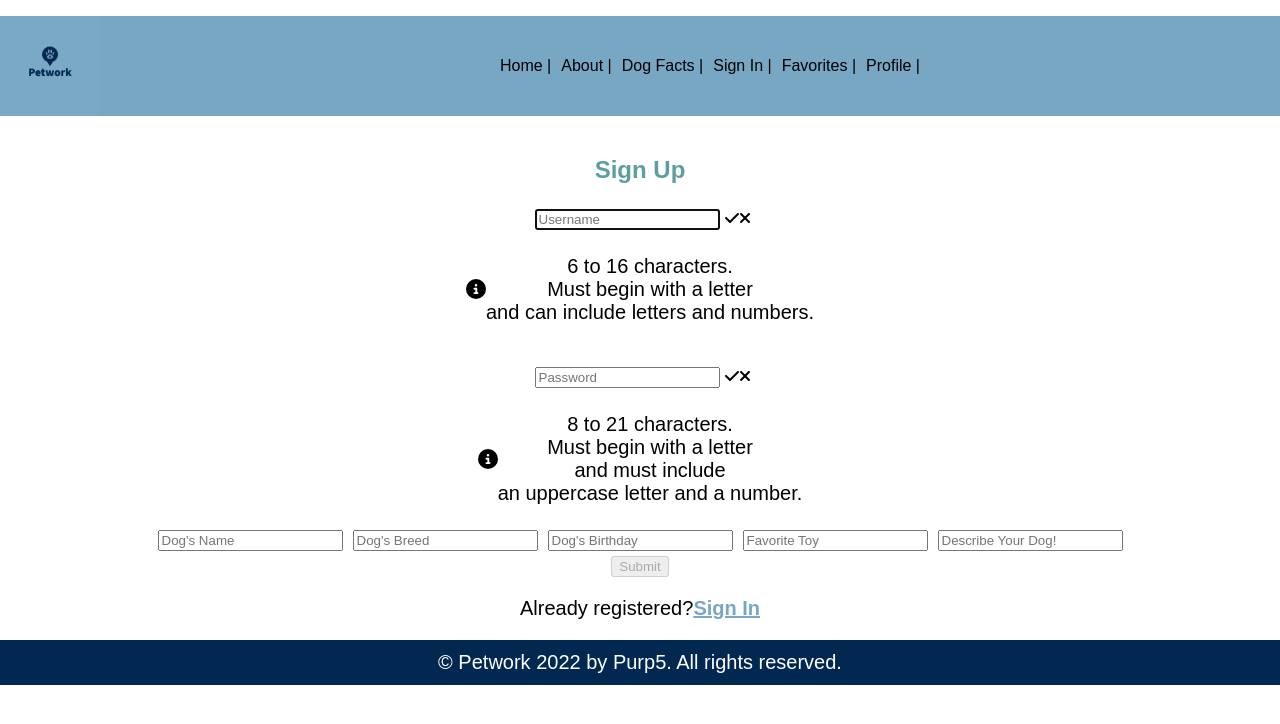
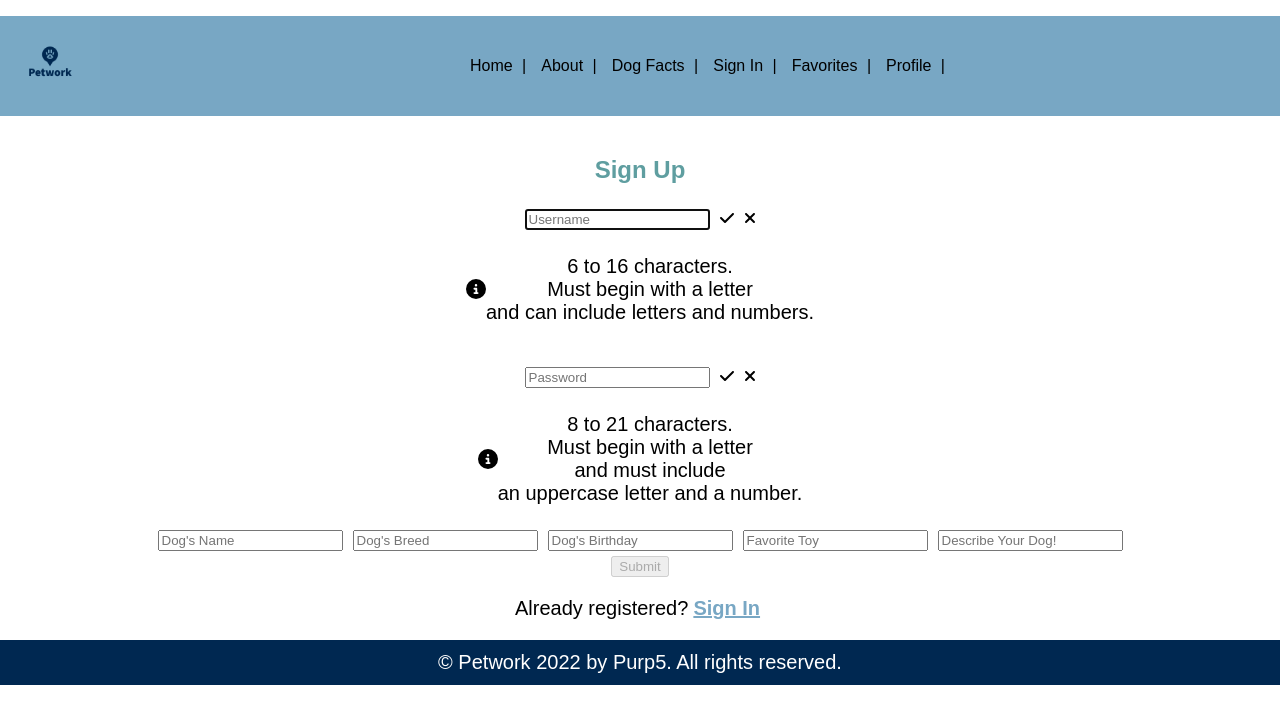
Before and after one commit to chamomiletay/petworkfrontend, a React (Create React App) app: page /signup in a window 1280 px wide. Shown: the top 724 px of the page. Built offline with nearby package versions, Linux system fonts and the light colour scheme.

Commit message:
Modified styling on 'Home' page

```diff
--- a/src/components/Home.css
+++ b/src/components/Home.css
@@ -21,6 +21,10 @@ p {
     font-size: 20px;
 }
 
+span {
+    margin: 5px;
+}
+
 .bentley {
     width: 350px;
     height: 350px;
@@ -35,3 +39,9 @@ p {
     transition: 0.5s;
     border: 4px dotted mediumpurple;
 }
+
+.link {
+    color: #78A7C4;
+    text-decoration: underline;
+    font-weight: 600;
+}
```
Also changed, not shown: src/components/SignIn.js (+3 -4 lines).
